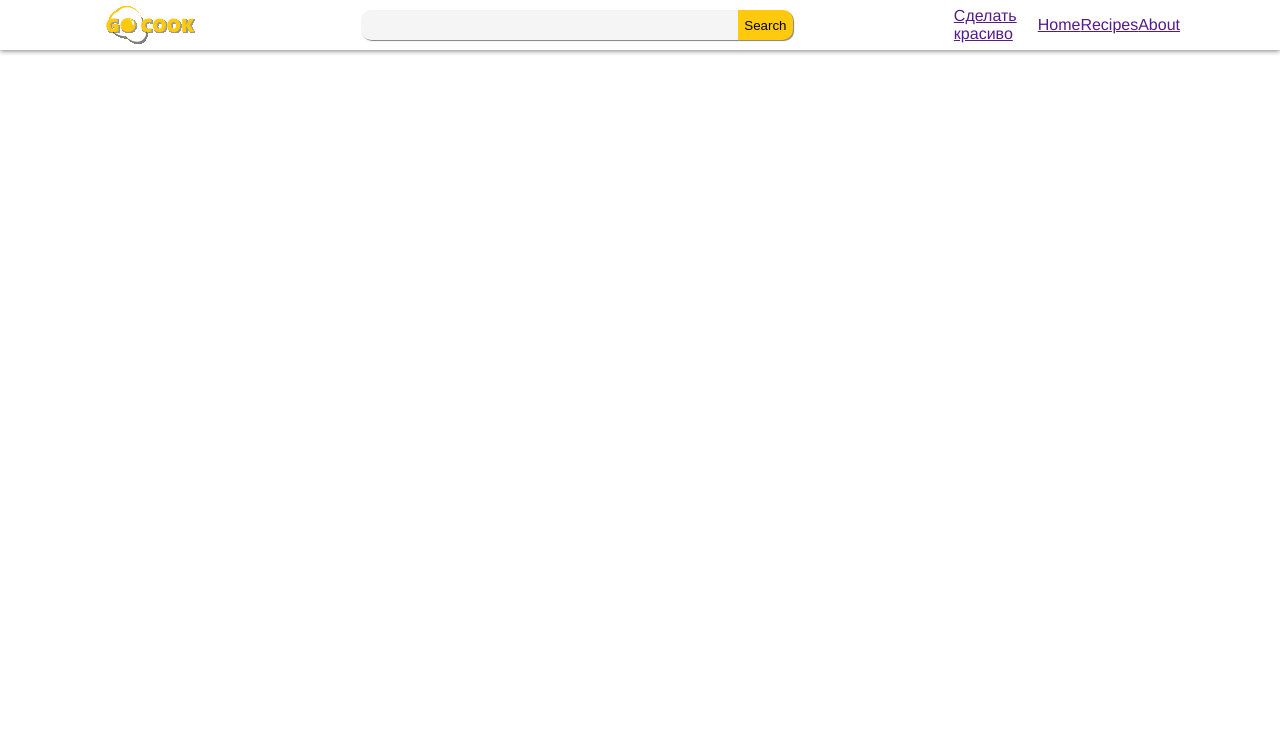
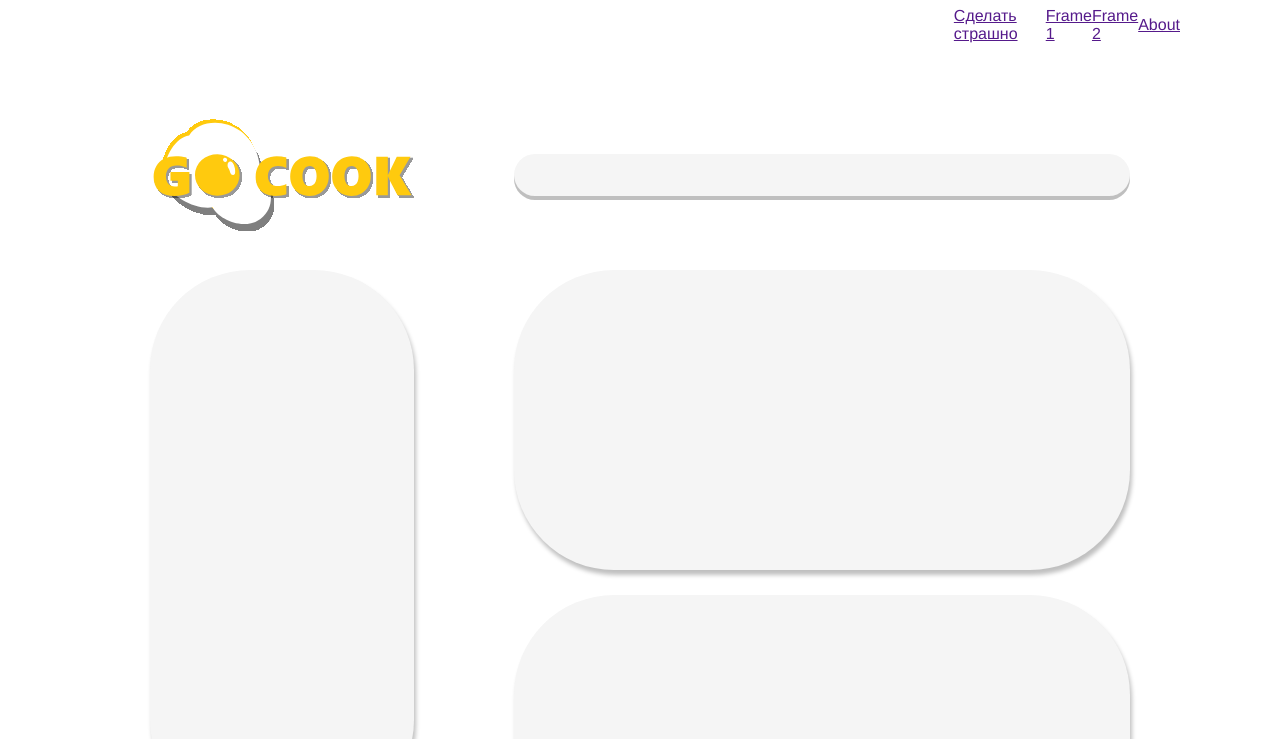
Before and after one commit to korstan/goodcook-webapp, a Vue app: page /frame2 in a window 1280 px wide. Shown: the top 739 px of the page. Built offline with nearby package versions, Linux system fonts and the light colour scheme.

Commit message:
add routing and frame 2

```diff
--- a/src/App.vue
+++ b/src/App.vue
@@ -24,7 +24,6 @@ export default {
 
 .page-wrapper {
   margin: 50px $page-margin-h;
-  height: 8000px;
   background-color: white;
 }
 </style>
--- a/src/assets/variables.scss
+++ b/src/assets/variables.scss
@@ -8,3 +8,4 @@ $searchbar-box-shadow: 0px 4px 0px rgba(0, 0, 0, 0.25);
 
 $wrap-back-color: #F5F5F5;
 $wrap-box-shadow: 2px 5px 4px rgba(0,0,0, 0.25);
+$wrap-border-radius: 100px;
--- a/src/components/BlockWrapper.vue
+++ b/src/components/BlockWrapper.vue
@@ -22,5 +22,6 @@ export default {
 .block-wrapper {
   background: $wrap-back-color;
   box-shadow: $wrap-box-shadow;
+  border-radius: $wrap-border-radius;
 }
 </style>
--- a/src/components/Header.vue
+++ b/src/components/Header.vue
@@ -1,27 +1,37 @@
 <template>
   <header class="header" :style="currentMood.isOk ? { boxShadow: 'none' } : {}">
-    <Logo width="100" height="50" :style="currentMood.isOk ? { visibility: 'hidden' } : {}" />
+    <Logo
+      width="100"
+      height="50"
+      :style="currentMood.isOk ? { visibility: 'hidden' } : {}"
+    />
     <form action="" :style="currentMood.isOk ? { visibility: 'hidden' } : {}">
       <input type="text" name="search" id="search" /><button>Search</button>
     </form>
     <nav>
       <a href="" @click="changeMood">{{ currentMood.msg }}</a>
-      <a href="">Home</a>
-      <a href="">Recipes</a>
-      <a href="">About</a>
+      <NavLink @navLinkClick="$router.push('/')" title="Frame 1" />
+      <NavLink @navLinkClick="$router.push('/frame2')" title="Frame 2" />
+      <NavLink @navLinkClick="$router.push('/about')" title="About" />
     </nav>
   </header>
 </template>
 
 <script>
 import Logo from '@/components/Logo';
+import NavLink from '@/components/NavLink';
 
 export default {
+  name: 'Header',
+  components: {
+    Logo,
+    NavLink,
+  },
   data() {
     return {
       currentMood: {
-        isOk: false,
-        msg: 'Сделать красиво',
+        isOk: true,
+        msg: 'Сделать страшно',
       },
     };
   },
@@ -33,8 +43,6 @@ export default {
         : { isOk: true, msg: 'Сделать страшно' };
     },
   },
-  name: 'Header',
-  components: { Logo },
 };
 </script>
 
--- /dev/null
+++ b/src/components/NavLink.vue
@@ -0,0 +1,23 @@
+<template>
+  <a href="" @click="onClick">{{ title }}</a>
+</template>
+
+<script>
+export default {
+  name: 'NavLink',
+  props: {
+    title: {
+      required: true,
+      type: [String],
+    },
+  },
+  methods: {
+    onClick(e) {
+      e.preventDefault();
+      this.$emit('navLinkClick');
+    },
+  },
+};
+</script>
+
+<style></style>
--- a/src/components/SearchBar.vue
+++ b/src/components/SearchBar.vue
@@ -1,5 +1,5 @@
 <template>
-  <input class="searchbar" :style="{ fontSize, width }"></input>
+  <input class="searchbar" :style="{ fontSize, height, width }"></input>
 </template>
 
 <script>
@@ -9,6 +9,10 @@ export default {
     fontSize: {
       type: [String],
       default: '16pt',
+    },
+    height: {
+      type: [String],
+      default: '1em',
     },
     width: {
       type: [String],
--- a/src/router/index.js
+++ b/src/router/index.js
@@ -1,30 +1,36 @@
-import Vue from "vue";
-import VueRouter from "vue-router";
-import Home from "../views/Home.vue";
+import Vue from 'vue';
+import VueRouter from 'vue-router';
+import Home from '../views/Home.vue';
+import Frame2 from '../views/Frame2.vue';
 
 Vue.use(VueRouter);
 
 const routes = [
   {
-    path: "/",
-    name: "Home",
-    component: Home
+    path: '/',
+    name: 'Home',
+    component: Home,
   },
   {
-    path: "/about",
-    name: "About",
+    path: '/frame2',
+    name: 'Frame2',
+    component: Frame2,
+  },
+  {
+    path: '/about',
+    name: 'About',
     // route level code-splitting
     // this generates a separate chunk (about.[hash].js) for this route
     // which is lazy-loaded when the route is visited.
     component: () =>
-      import(/* webpackChunkName: "about" */ "../views/About.vue")
-  }
+      import(/* webpackChunkName: "about" */ '../views/About.vue'),
+  },
 ];
 
 const router = new VueRouter({
-  mode: "history",
+  mode: 'history',
   base: process.env.BASE_URL,
-  routes
+  routes,
 });
 
 export default router;
--- /dev/null
+++ b/src/views/Frame2.vue
@@ -0,0 +1,58 @@
+<template>
+  <div class="frame2">
+    <div class="row row1">
+      <Logo class="col col1" height="150" />
+      <SearchBar class="col col2" />
+    </div>
+
+    <div class="row row2">
+      <div class="col col1"><BlockWrapper height="550px" /></div>
+      <div class="col col2">
+        <BlockWrapper height="300px" />
+        <BlockWrapper height="300px" />
+        <BlockWrapper height="300px" />
+      </div>
+    </div>
+  </div>
+</template>
+
+<script>
+import Logo from '@/components/Logo';
+import SearchBar from '@/components/SearchBar';
+import BlockWrapper from '@/components/BlockWrapper';
+
+export default {
+  name: 'Frame2Page',
+  components: {
+    Logo,
+    SearchBar,
+    BlockWrapper,
+  },
+};
+</script>
+
+<style lang="scss" scoped>
+.row {
+  display: flex;
+}
+.row1 {
+  align-items: center;
+  margin-bottom: 20px;
+}
+.col {
+  display: flex;
+  flex-direction: column;
+  justify-content: space-between;
+  align-items: center;
+  margin: 0 50px;
+}
+.col > * {
+  margin-bottom: 25px;
+}
+.col1 {
+  flex: 30%;
+}
+.col2 {
+  flex: 70%;
+}
+</style>
--- a/src/views/Home.vue
+++ b/src/views/Home.vue
@@ -1,7 +1,7 @@
 <template>
   <div class="home">
-    <Logo height="150" />
-    <SearchBar width="75%" />
+    <Logo height="160" width="300" />
+    <SearchBar width="50%" />
   </div>
 </template>
 
@@ -17,6 +17,7 @@ export default {
 
 <style lang="scss" scoped>
 .home {
+  padding-top: 150px;
   display: flex;
   flex-direction: column;
   align-items: center;
```
